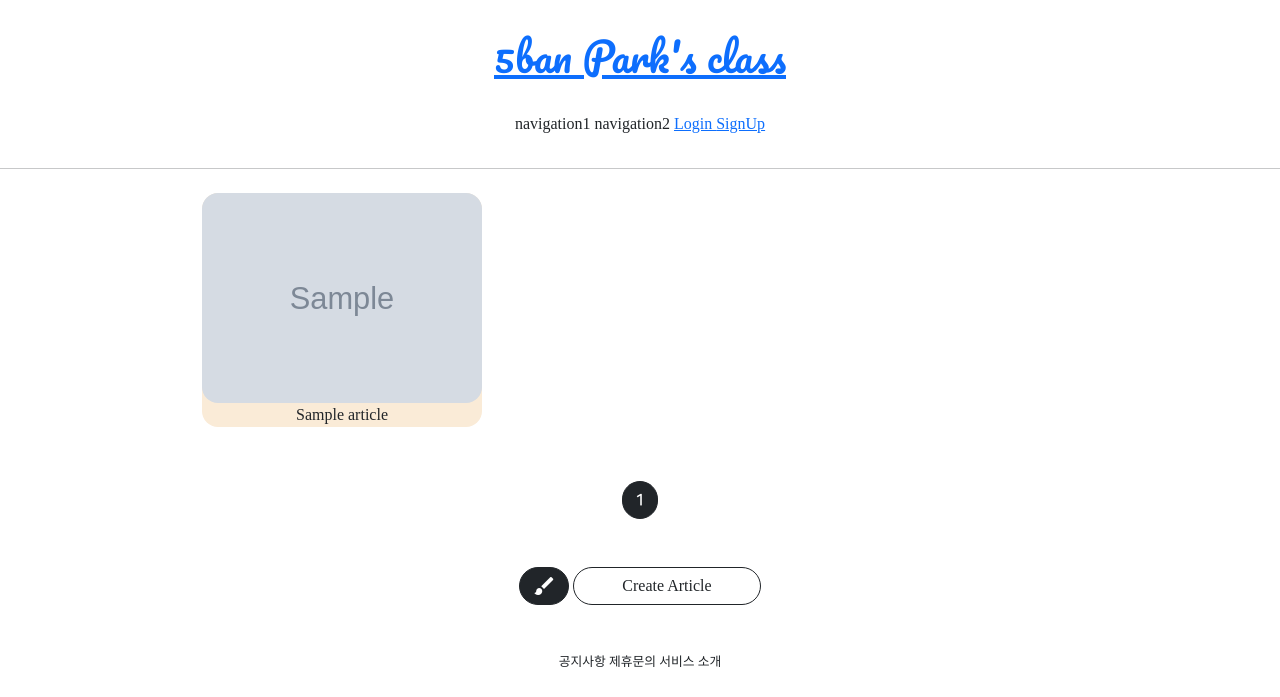
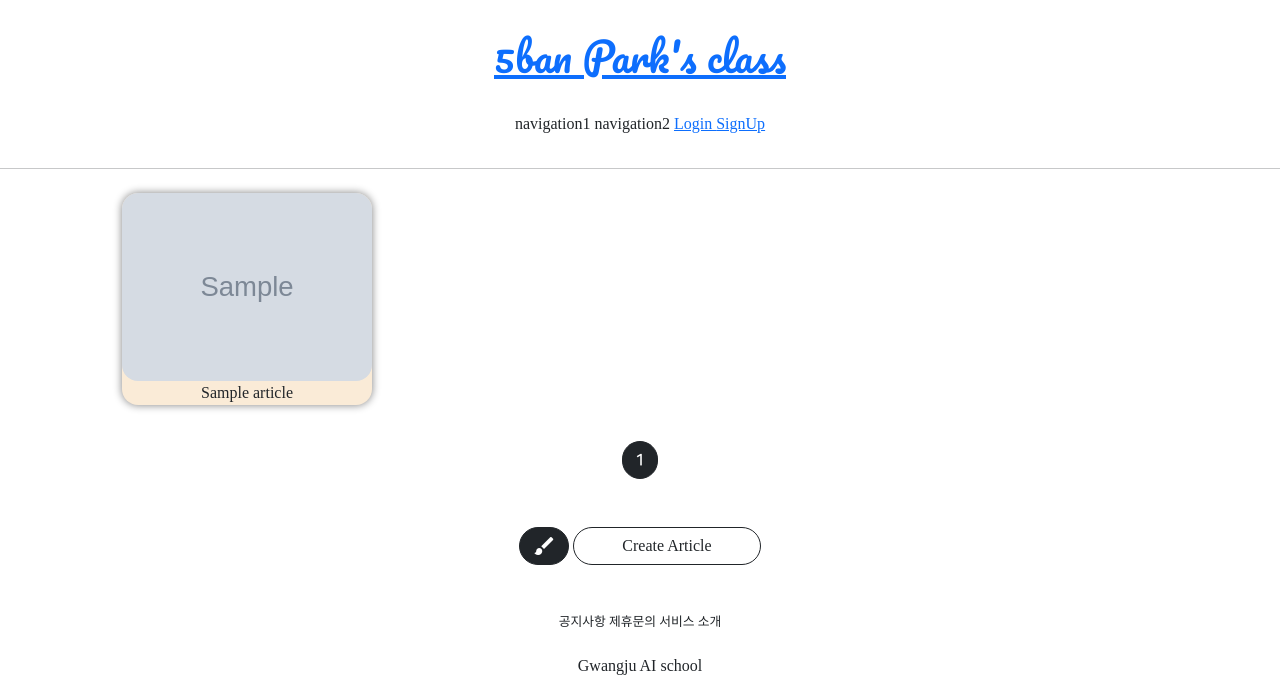
Before and after one commit to glory-ju/julyfifth, a Django app: page /articles/list/ in a window 1280 px wide. Shown: the top 697 px of the page. Run offline with Django 3.2, Linux system fonts and the light colour scheme; tables that the repository leaves empty hold one stand-in row (values such as "Sample post"); grey boxes marked "Sample" are stand-in pictures; parts of the project's set-up code (start-up, migrations or seed data) failed here and were passed over; some libraries are stand-ins or nearby versions; some web fonts are replaced.

Commit message:
0812/ Web Application 3rd commit migrations

```diff
--- a/articleapp/templates/articleapp/list.html
+++ b/articleapp/templates/articleapp/list.html
@@ -4,9 +4,15 @@
 {% block content %}
 
     <style>
+        .container {
+            padding: 0;
+            margin: 0 auto;
+        }
 
         .container div {
-          width: 280px;
+          width: 45%;
+            max-width: 250px;
+            box-shadow: 0 0 .5rem grey;
           background-color: antiquewhite;
           display: flex;
           justify-content: center;
--- a/articleapp/views.py
+++ b/articleapp/views.py
@@ -57,4 +57,4 @@ class ArticleListView(ListView):
     model = Article
     context_object_name = 'article_list'
     template_name = 'articleapp/list.html'
-    paginate_by = 1
+    paginate_by = 20
--- a/static/js/magicgrid.js
+++ b/static/js/magicgrid.js
@@ -278,7 +278,7 @@ MagicGrid.prototype.listen = function listen () {
 let magicGrid = new MagicGrid({
   container: '.container',
   animate: true,
-  gutter: 30,
+  gutter: 12,
   static: true,
   useMin: true
 });
```
